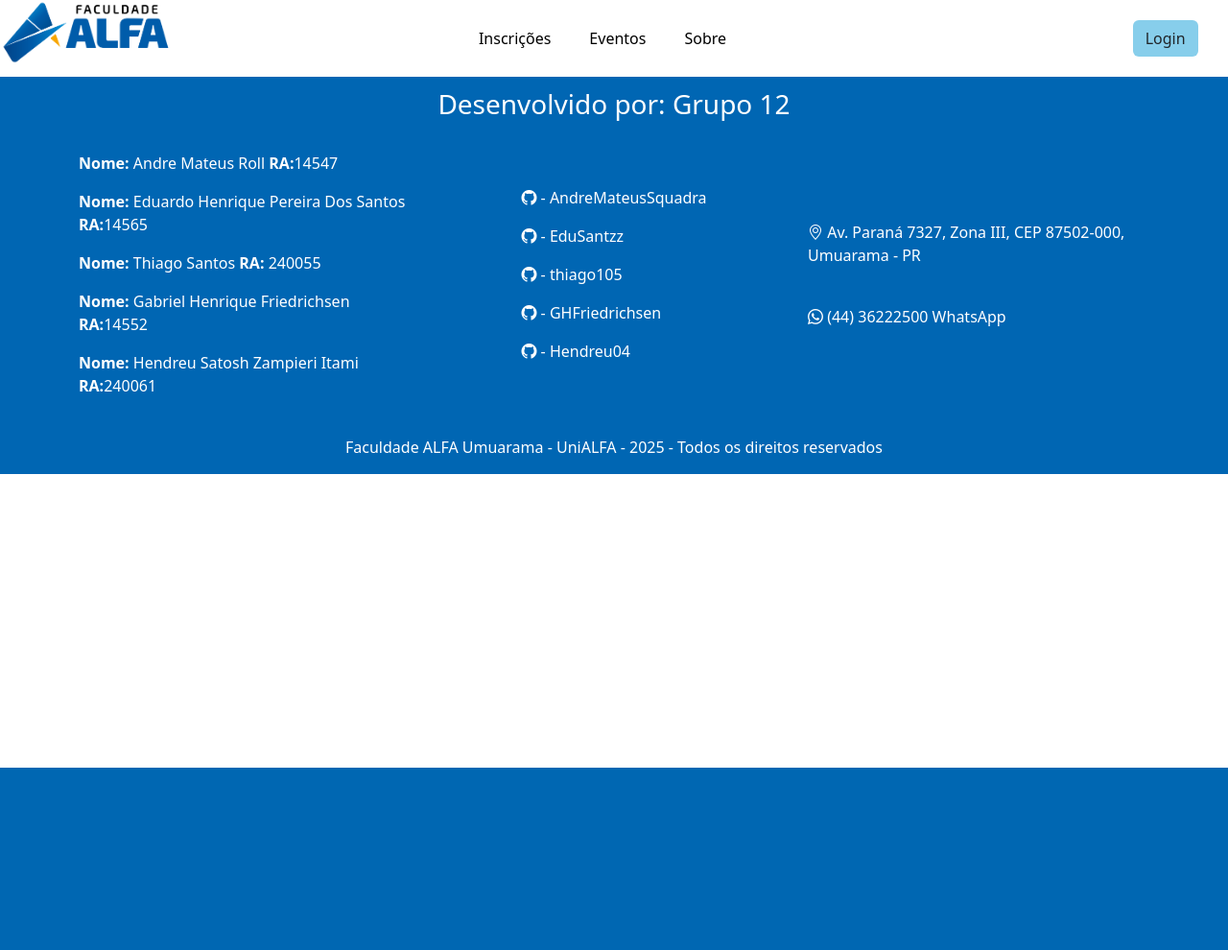
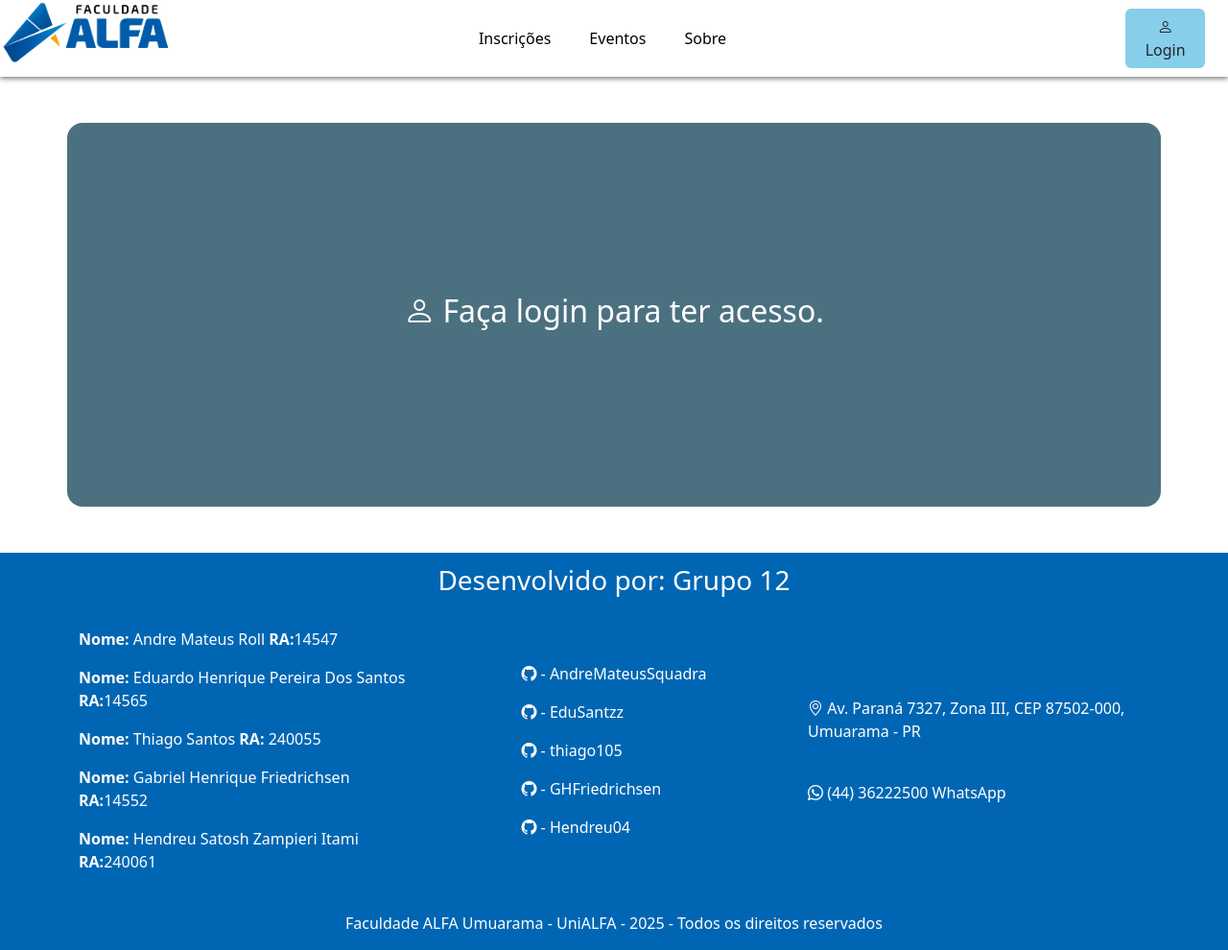
Before and after one commit to thiago105/hackathon-grupo12, a PHP site: page /inscricao.php in a window 1280 px wide. Shown: the whole page at 96% size. Before the commit the page ends 800 px from the top, so only its background shows below. Run offline with PHP 8.4, Linux system fonts and the light colour scheme.

Commit message:
validação de login, e tela eventos feitos

```diff
--- a/php/classes/Usuario.php
+++ b/php/classes/Usuario.php
@@ -12,6 +12,17 @@
         ]);
     }
 
+    public function listarUsuario($id){
+        // 1. Constrói o endpoint dinamicamente, por exemplo: /usuarios/15
+        $endpoint = '/usuarios/' . $id;
+
+        // 2. Faz uma requisição do tipo GET para esse endpoint.
+        //    Requisições GET geralmente não enviam um corpo (body), por isso o terceiro parâmetro é nulo.
+        return $this->request($endpoint, 'GET', []);
+
+
+    }
+
     public function cadastrar($nome, $email, $senha_hash, $curso_id)
     {
         return $this->request('/usuarios', 'POST', [
--- a/php/css/style.css
+++ b/php/css/style.css
@@ -41,6 +41,11 @@
     background-color: #0066b3;
     border-radius: 16px;
     transition: 1s;
+}
+#foto_perfil{
+    height: 60px;
+    width: 60px;
+    border-radius: 100%;
 }
 footer{
     background-color: #0066b3;
--- a/php/html/header.php
+++ b/php/html/header.php
@@ -1,3 +1,15 @@
+<?php
+session_start();
+require_once 'classes/Usuario.php';
+
+if (isset($_SESSION['usuario']['id'])) {
+
+    $idUsuarioLogado = $_SESSION['usuario']['id'];
+
+    $apiUsuario = new Usuario();
+    $dadosUsuario = $apiUsuario->listarUsuario($idUsuarioLogado);
+}
+?>
 <!DOCTYPE html>
 <html lang="pt-BR">
 
@@ -28,7 +40,11 @@
                 </ul>
             </nav>
         </div>
-        <div class="col-1 d-flex justify-content-center align-items-center"><a href="login.php"><button type="button" class="btn"
-                id="btnLogin">Login</button></a></div>
-    </div>
+        <div class="col-1 d-flex justify-content-center align-items-center">
+            <?php if(isset($_SESSION['usuario'])):?>
+                <a href="#"><img id="foto_perfil" src="<?= htmlspecialchars($dadosUsuario["foto_url"]) ?>" alt="<?= htmlspecialchars($dadosUsuario["nome"]) ?>"></a>
+            <?php else:?>
+               <a href="login.php"><button type="button" class="btn"id="btnLogin"><i class="bi bi-person"></i>Login</button></a>
+            <?php endif?>
+        </div>
 </header>
--- a/php/index.php
+++ b/php/index.php
@@ -1,5 +1,4 @@
 <?php
-session_start();
 require_once 'classes/Eventos.php';
 
 $api = new Eventos();
@@ -8,6 +7,7 @@
 $eventos = $data['eventos'] ?? [];
 
 require_once "html/header.php";
+
 ?>
 
 <body>
--- a/php/inscricao.php
+++ b/php/inscricao.php
@@ -1,10 +1,38 @@
 <?php
-session_start();
+require_once "html/header.php";
 
+?>
 
-require_once "html/header.php";
-?>
 <body>
+    <?php if (isset($_SESSION['usuario'])): ?>
+        <?php if (empty($eventos)): ?>
+            <div class="container">
+                <div class="row">
+                    <div class="col-12 mb-5 mt-5 d-flex justify-content-center align-items-center"
+                    style="height: 400px; background-color:rgb(75, 113, 128); border-radius: 16px;">
+                    <h2 style="color: #FFFFFF;"><i class="bi bi-box2"></i> Não há eventos no momento.</h2>
+                </div>
+                </div>
+            </div>
+        <?php else: ?>
+
+        <?php endif ?>
+        <div class="container">
+            <div class="row">
+                <div class="col12"></div>
+            </div>
+        </div>
+    <?php else: ?>
+        <div class="container">
+            <div class="row">
+                <div class="col-12 mb-5 mt-5 d-flex justify-content-center align-items-center"
+                    style="height: 400px; background-color:rgb(75, 113, 128); border-radius: 16px;">
+                    <h2 style="color: #FFFFFF;"><i class="bi bi-person"></i> Faça login para ter acesso.</h2>
+                </div>
+            </div>
+        </div>
+    <?php endif ?>
+
 
 </body>
 <?php
```
Also changed, not shown: node/src/routes/usuarios.ts (+24 -2 lines), php/cadastrar.php (+4 -7 lines), php/eventos.php (+51 -5 lines), php/logout.php (added, +8 -0 lines), uploads/teste1.jpg (renamed from uploads/Imagem do WhatsApp de 2025-06-08 à(s) 22.10.22_475911f3.jpg), uploads/teste2.jpg (renamed from uploads/Imagem do WhatsApp de 2025-06-08 à(s) 22.10.23_13a0a4e5.jpg).
